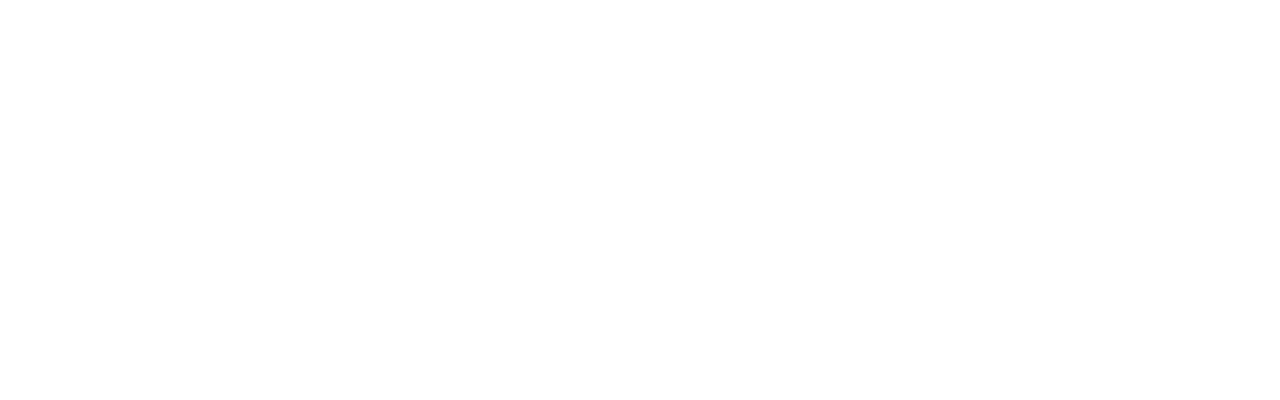
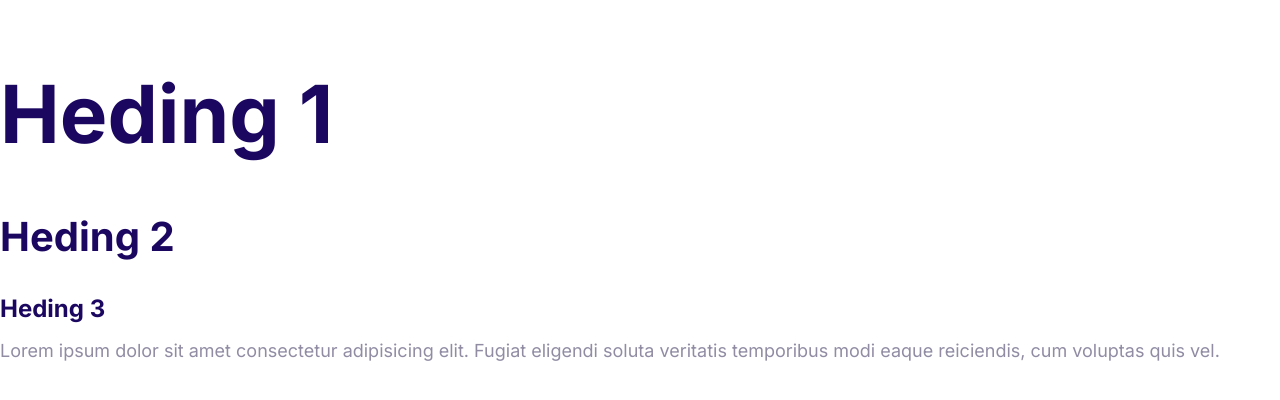
Before and after one commit to Glowawklawe/testweb, a plain HTML site: page index.html in a window 1280 px wide. Drawn offline with Linux system fonts and the light colour scheme.

Commit message:
Define the syles for the fonts..

```diff
--- a/css/styles.css
+++ b/css/styles.css
@@ -1,3 +1,14 @@
+// <uniquifier>: Use a unique and descriptive class name
+// <weight>: Use a value from 100 to 900
+
+.inter-<uniquifier> {
+  font-family: "Inter", sans-serif;
+  font-optical-sizing: auto;
+  font-weight: <weight>;
+  font-style: normal;
+  font-variation-settings:
+    "slnt" 0;
+}
 :root{
   --color-priamry: #2584ff;
   --color-secoundary: #00d9ff;
@@ -5,3 +16,44 @@
   --color-headings: #1b0760;
   --color-body: #918ca4;
 }
+html{
+  /*62.5% of 16px = 10px*/
+  font-size: 62.5%;
+}
+body{
+  font-family: Inter,Arial, Helvetica, sans-serif;
+  font-size: 2.4rem;
+  line-height: 1.5;
+  color: var(--color-body);
+}
+h1,h2,h3{
+  color: var(--color-headings);
+  margin-bottom: 1rem;
+}
+h1{
+  font-size: 7rem;
+}
+h2{
+  font-size: 4rem;
+}
+h3{
+  font-size: 3rem;
+
+}
+p{
+  margin-top: 0;
+}
+@media screen and (min-width: 1024px){
+    body{
+      font-size: 1.8rem;
+    }
+    h1{
+      font-size: 8rem;
+    }
+    h2{
+      font-size: 4rem;
+    }
+    h3{
+      font-size: 2.4rem;
+    }
+}
--- a/index.html
+++ b/index.html
@@ -6,6 +6,20 @@
     <title>Document</title>
     <link rel="stylesheet" href="css/normalize.css" />
     <link rel="stylesheet" href="css/styles.css" />
+    <link rel="preconnect" href="https://fonts.googleapis.com" />
+    <link rel="preconnect" href="https://fonts.gstatic.com" crossorigin />
+    <link
+      href="https://fonts.googleapis.com/css2?family=Inter:wght@100..900&display=swap"
+      rel="stylesheet"
+    />
   </head>
-  <body></body>
+  <body>
+    <h1>Heding 1</h1>
+    <h2>Heding 2</h2>
+    <h3>Heding 3</h3>
+    <p>
+      Lorem ipsum dolor sit amet consectetur adipisicing elit. Fugiat eligendi
+      soluta veritatis temporibus modi eaque reiciendis, cum voluptas quis vel.
+    </p>
+  </body>
 </html>
```
